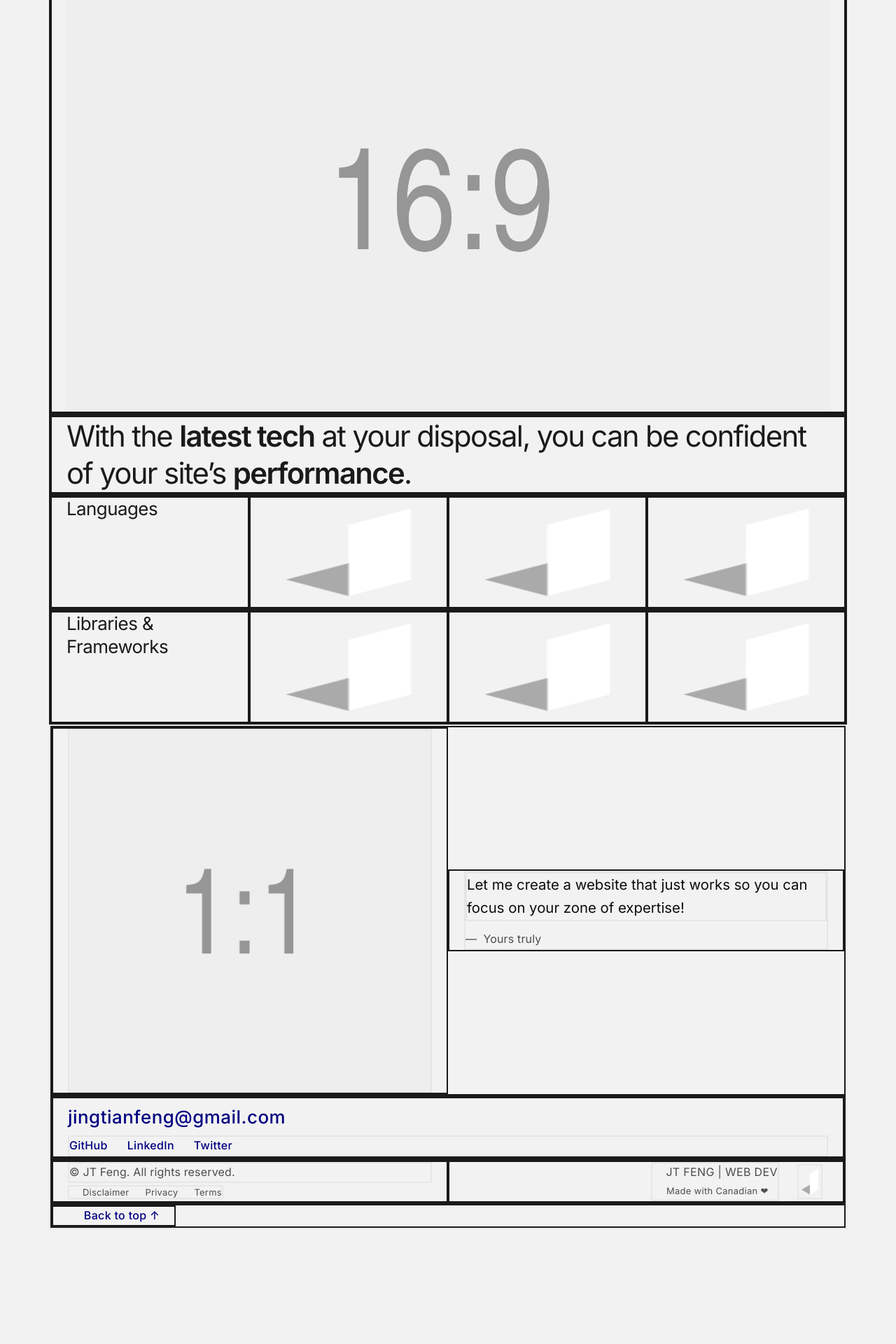
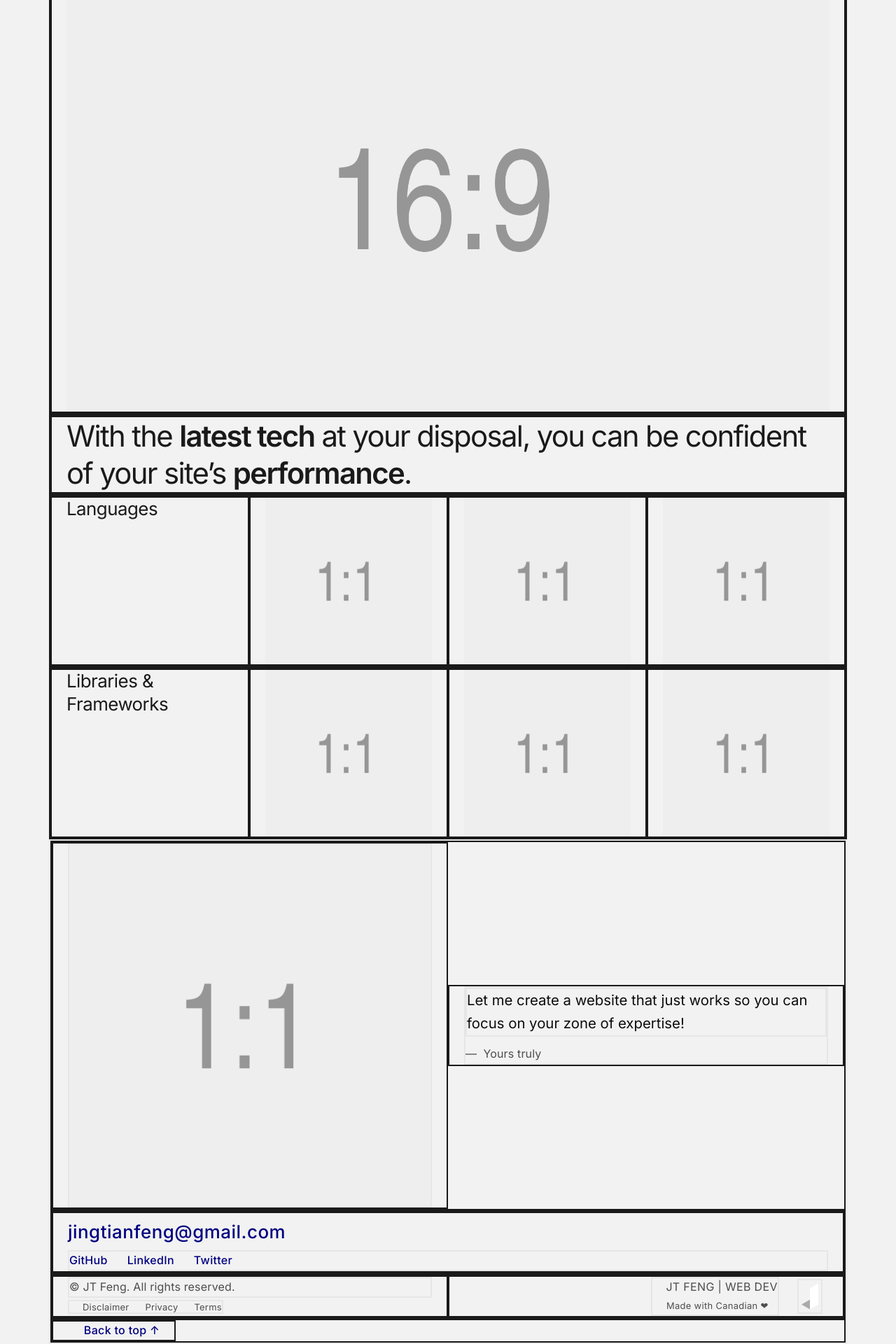
Before and after one commit to jingtianfeng/jtfeng-personal-1, a Jekyll site: the page built from index.html, in a window 1280 px wide. Shown: the part 1649-3569 px from the top of the page at 70% size. Built offline with Jekyll 4.4.1, drawn with Linux system fonts in a browser that asks for light colours; before the commit the page ends 3405 px from its top, so only the background shows below that.

Commit message:
Update index: src placeholder for #frontend-skill

```diff
--- a/index.html
+++ b/index.html
@@ -155,17 +155,20 @@ title: Front-End Developer
                 Languages
             </h3>
             <img class="border border-dark
+                        img-fluid
                         col-2 col-md-1"
-                 src="/assets/img/favicon.ico" alt="HTML"
-                 height="160" width="111">
+                 src="/assets/img/placeholder-1x1.png" alt="HTML"
+                 height="160" width="auto">
             <img class="border border-dark
+                        img-fluid
                         col-2 col-md-1"
-                 src="/assets/img/favicon.ico" alt="CSS"
-                 height="160" width="111">
+                 src="/assets/img/placeholder-1x1.png" alt="CSS"
+                 height="160" width="auto">
             <img class="border border-dark
+                        img-fluid
                         col-2 col-md-1"
-                 src="/assets/img/favicon.ico" alt="Javascript"
-                 height="160" width="111">
+                 src="/assets/img/placeholder-1x1.png" alt="JavaScript"
+                 height="160" width="auto">
         </div>
         <div class="border border-dark
                     row">
@@ -174,17 +177,20 @@ title: Front-End Developer
                 Libraries & Frameworks
             </h3>
             <img class="border border-dark
+                        img-fluid
                         col-2 col-md-1"
-                 src="/assets/img/favicon.ico" alt="Bootstrap"
-                 height="160" width="111">
+                 src="/assets/img/placeholder-1x1.png" alt="Bootstrap"
+                 height="160" width="auto">
             <img class="border border-dark
+                        img-fluid
                         col-2 col-md-1"
-                 src="/assets/img/favicon.ico" alt="Jekyll"
-                 height="160" width="111">
+                 src="/assets/img/placeholder-1x1.png" alt="Jekyll"
+                 height="160" width="auto">
             <img class="border border-dark
+                        img-fluid
                         col-2 col-md-1"
-                 src="/assets/img/favicon.ico" alt="React"
-                 height="160" width="111">
+                 src="/assets/img/placeholder-1x1.png" alt="React"
+                 height="160" width="auto">
         </div>
     </div>
 </section>
```
